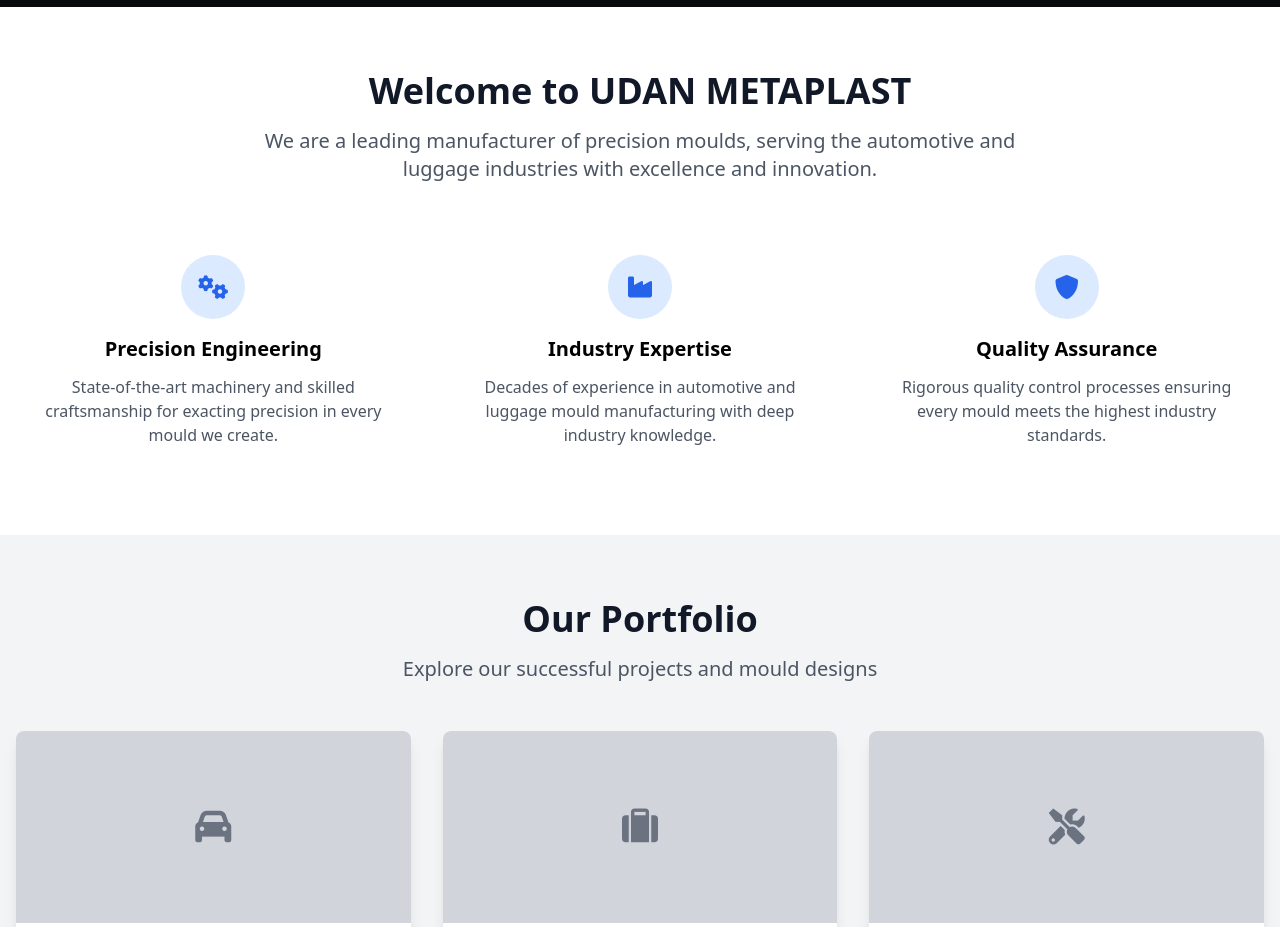
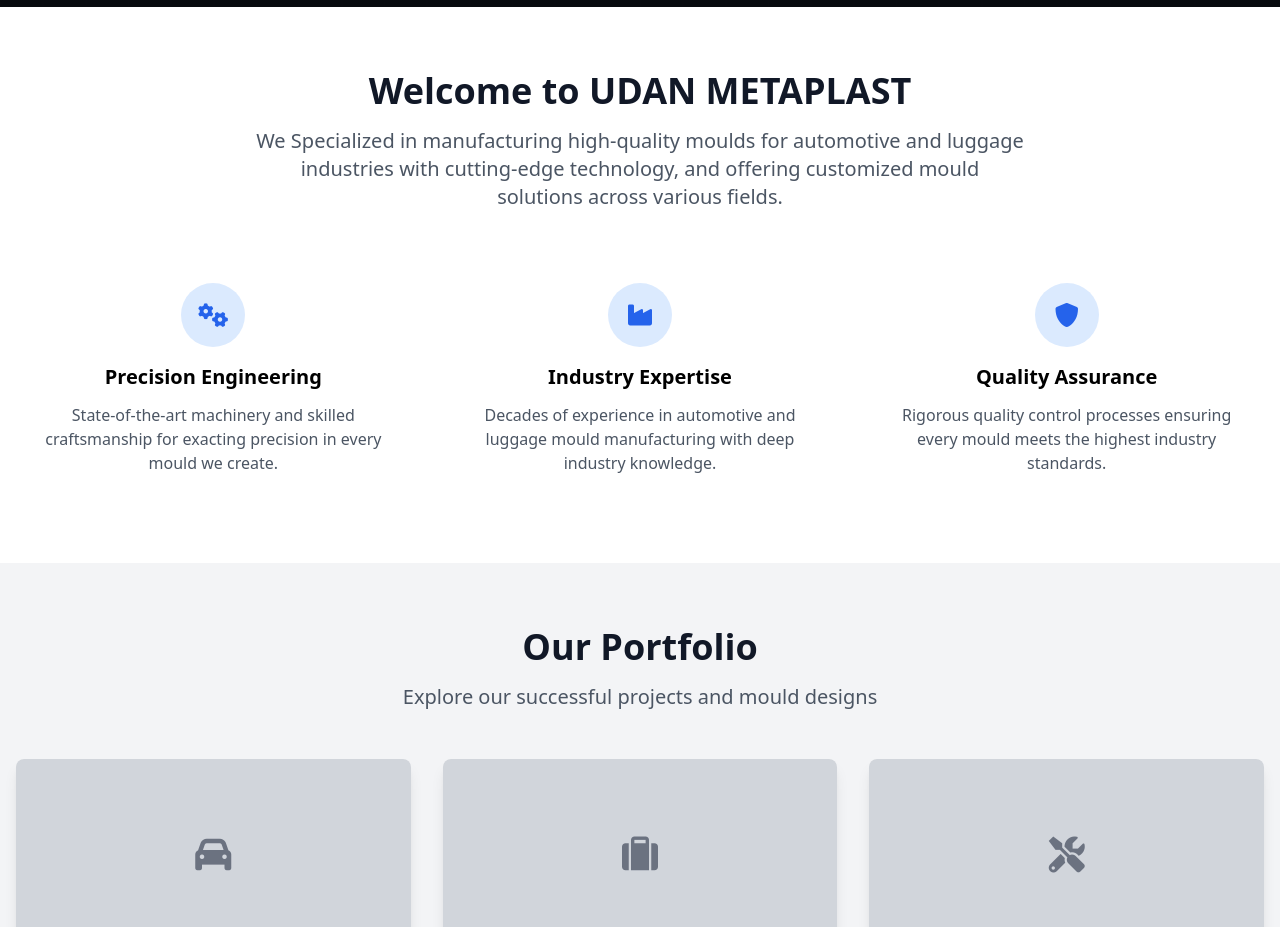
Before and after one commit to atharva1564/udanmetaplast, a plain HTML site: page index.html in a window 1280 px wide. Shown: the part 860-1787 px from the top of the page. Drawn offline with nearby package versions, Linux system fonts and the light colour scheme.

Commit message:
Update index.html

```diff
--- a/index.html
+++ b/index.html
@@ -56,7 +56,7 @@
         <div class="max-w-7xl mx-auto px-4">
             <div class="text-center mb-12">
                 <h2 class="text-4xl font-bold text-gray-900 mb-4">Welcome to UDAN METAPLAST</h2>
-                <p class="text-xl text-gray-600 max-w-3xl mx-auto">We are a leading manufacturer of precision moulds, serving the automotive and luggage industries with excellence and innovation.</p>
+                <p class="text-xl text-gray-600 max-w-3xl mx-auto">We Specialized in manufacturing high-quality moulds for automotive and luggage industries with cutting-edge technology, and offering customized mould solutions across various fields.</p>
             </div>
             <div class="grid md:grid-cols-3 gap-8">
                 <div class="text-center p-6">
```
